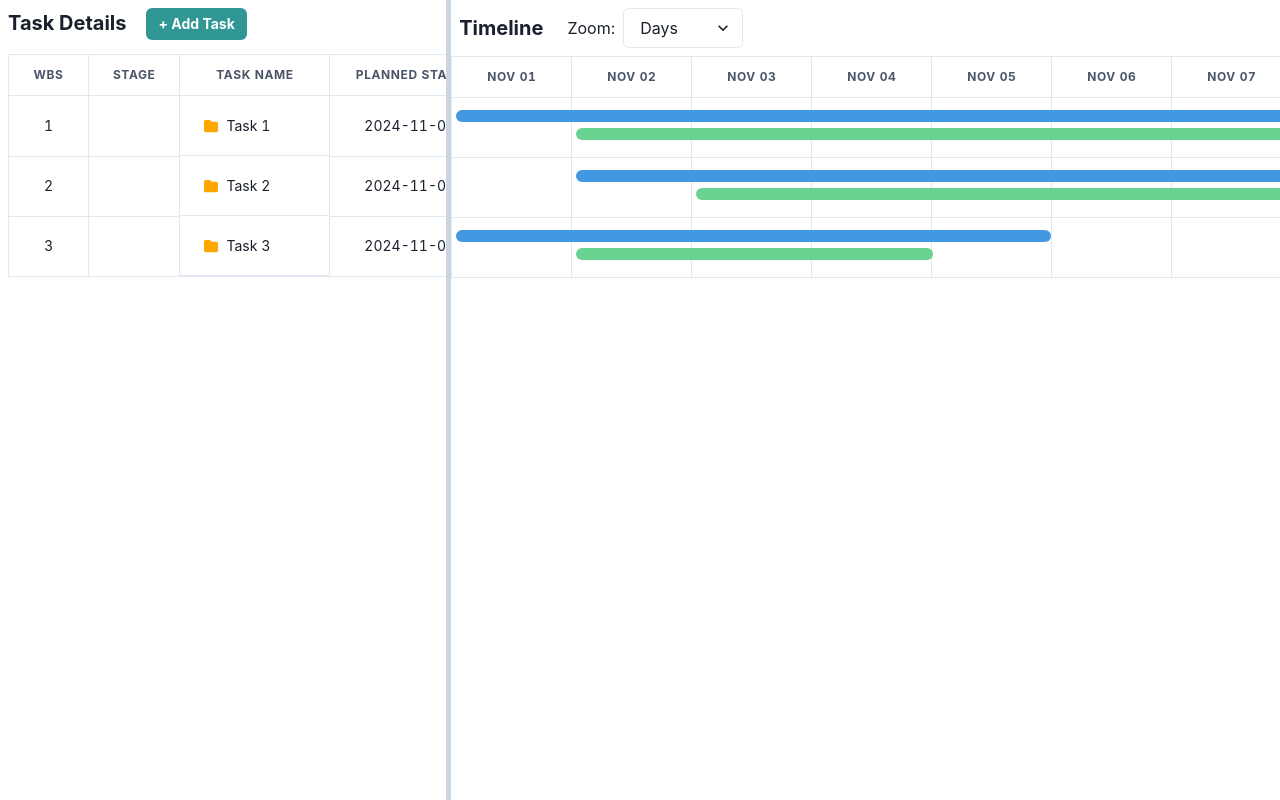
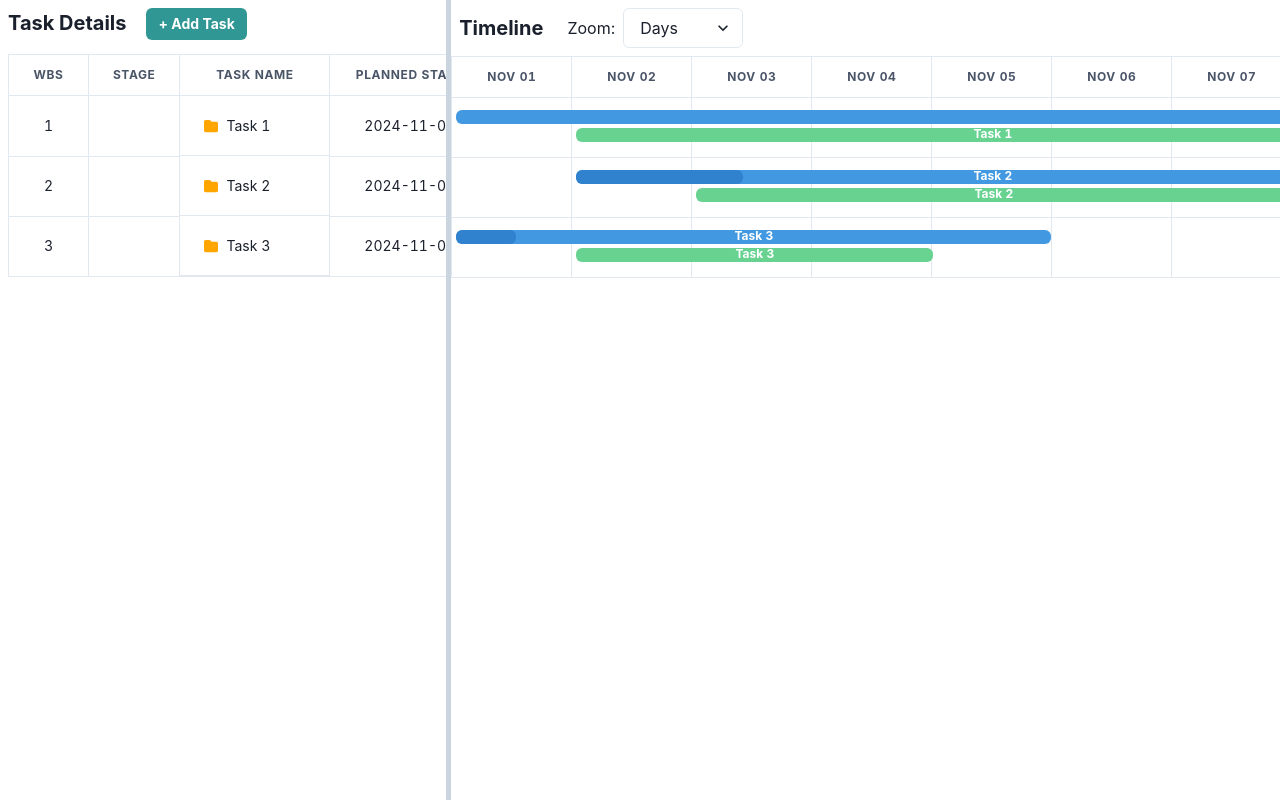
Before and after one commit to Mohankumar-21/my-gantt-chart-app, a React (Create React App) app: page / in a window 1280 px wide. Built offline with nearby package versions, Linux system fonts and the light colour scheme.

Commit message:
fifth commit

```diff
--- a/package.json
+++ b/package.json
@@ -15,8 +15,10 @@
     "@types/jest": "^28.1.8",
     "@types/node": "^12.20.55",
     "framer-motion": "^11.11.11",
+    "loadsh": "^0.0.4",
     "react": "^18.3.1",
     "react-dom": "^18.3.1",
+    "react-draggable": "^4.4.6",
     "react-icons": "^3.11.0",
     "react-scripts": "^5.0.1",
     "web-vitals": "^2.1.4"
--- a/src/App.tsx
+++ b/src/App.tsx
@@ -1,12 +1,15 @@
 import React, { useState, useEffect, useRef } from "react";
+import Draggable, { DraggableEvent, DraggableData } from "react-draggable";
+import { ChevronRightIcon } from "@chakra-ui/icons";
+import { IoMdArrowDropup } from "react-icons/io";
 import { FontAwesomeIcon } from "@fortawesome/react-fontawesome";
 import {
   faPlus,
   faFolder,
   faFolderOpen,
- faFile,
   faFileAlt,
 } from "@fortawesome/free-solid-svg-icons";
+import { throttle } from "lodash";
 
 import {
   Box,
@@ -49,6 +52,7 @@ interface Task {
   actualDuration?: string;
   dependency: string;
   risk: string;
+  inlineProgress?: number;
   progress: number;
   role?: string;
   type: string;
@@ -68,6 +72,7 @@ const tasks: Task[] = [
     stage: "DR-1",
     dependency: "None",
     risk: "Low",
+    inlineProgress: 0,
     type: "project",
     progress: 20,
     subtasks: [
@@ -111,6 +116,7 @@ const tasks: Task[] = [
     duration: "6 days",
     type: "project",
     stage: "DR-1",
+    inlineProgress: 20,
     dependency: "None",
     risk: "Medium",
     progress: 50,
@@ -132,6 +138,34 @@ const tasks: Task[] = [
       {
         id: "2.2",
         name: "Subtask 2.2",
+        plannedStart: "2024-11-01",
+        plannedEnd: "2024-11-05",
+        actualStart: "2024-11-02",
+        actualEnd: "2024-11-03",
+        duration: "5 days",
+        stage: "DR-1",
+        dependency: "None",
+        risk: "Low",
+        type: "task",
+        progress: 20,
+      },
+      {
+        id: "2.3",
+        name: "Subtask 2.3",
+        plannedStart: "2024-11-01",
+        plannedEnd: "2024-11-07",
+        actualStart: "2024-11-02",
+        actualEnd: "2024-11-06",
+        duration: "5 days",
+        stage: "DR-1",
+        dependency: "None",
+        risk: "Low",
+        type: "task",
+        progress: 20,
+      },
+      {
+        id: "2.4",
+        name: "Subtask 2.4",
         plannedStart: "2024-11-01",
         plannedEnd: "2024-11-07",
         actualStart: "2024-11-02",
@@ -156,6 +190,7 @@ const tasks: Task[] = [
     duration: "4 days",
     dependency: "Task 1",
     risk: "High",
+    inlineProgress: 10,
     stage: "DR-1",
     progress: 80,
     subtasks: [
@@ -195,42 +230,70 @@ const generateDateRange = (
   startDate: string,
   endDate: string,
   zoomLevel: string
-) => {
+): string[] => {
   const start = new Date(startDate);
   const end = new Date(endDate);
   const dates: string[] = [];
 
+  // Create a clone of the start date
+  let currentDate = new Date(start);
+
   switch (zoomLevel) {
     case "days":
-      for (let dt = start; dt <= end; dt.setDate(dt.getDate() + 1)) {
-        dates.push(dt.toISOString().split("T")[0]);
+      while (currentDate <= end) {
+        dates.push(currentDate.toISOString().split("T")[0]);
+        currentDate.setDate(currentDate.getDate() + 1);
       }
       break;
+
     case "weeks":
-      for (let dt = start; dt <= end; dt.setDate(dt.getDate() + 7)) {
-        dates.push(dt.toISOString().split("T")[0]);
+      while (currentDate <= end) {
+        dates.push(currentDate.toISOString().split("T")[0]);
+        currentDate.setDate(currentDate.getDate() + 7);
       }
       break;
+
     case "months":
-      for (let dt = start; dt <= end; dt.setMonth(dt.getMonth() + 1)) {
-        dates.push(dt.toISOString().split("T")[0]);
+      while (currentDate <= end) {
+        dates.push(currentDate.toISOString().split("T")[0]);
+        const day = currentDate.getDate();
+        currentDate.setMonth(currentDate.getMonth() + 1);
+
+        // Ensure the day doesn't overflow to the next month
+        if (currentDate.getDate() < day) {
+          currentDate.setDate(0); // Adjust to the last valid day of the month
+        }
       }
       break;
+
     case "quarters":
-      for (let dt = start; dt <= end; dt.setMonth(dt.getMonth() + 3)) {
-        dates.push(dt.toISOString().split("T")[0]);
+      while (currentDate <= end) {
+        dates.push(currentDate.toISOString().split("T")[0]);
+        const day = currentDate.getDate();
+        currentDate.setMonth(currentDate.getMonth() + 3);
+
+        // Ensure the day doesn't overflow to the next quarter
+        if (currentDate.getDate() < day) {
+          currentDate.setDate(0);
+        }
       }
       break;
+
     case "years":
-      for (let dt = start; dt <= end; dt.setFullYear(dt.getFullYear() + 1)) {
-        dates.push(dt.toISOString().split("T")[0]);
+      while (currentDate <= end) {
+        dates.push(currentDate.toISOString().split("T")[0]);
+        currentDate.setFullYear(currentDate.getFullYear() + 1);
       }
       break;
+
     default:
+      console.error("Unsupported zoom level:", zoomLevel);
       break;
   }
+
   return dates;
 };
+
 
 const TaskListPanel: React.FC<{
   width: string;
@@ -239,7 +302,14 @@ const TaskListPanel: React.FC<{
   zoomLevel: string;
   expandedTaskId: string | null;
   setExpandedTaskId: React.Dispatch<React.SetStateAction<string | null>>;
-}> = ({ selectedTaskId, onSelectTask, width, zoomLevel, expandedTaskId, setExpandedTaskId }) => {
+}> = ({
+  selectedTaskId,
+  onSelectTask,
+  width,
+  zoomLevel,
+  expandedTaskId,
+  setExpandedTaskId,
+}) => {
   const [isModalOpen, setIsModalOpen] = useState(false);
   const [newTask, setNewTask] = useState({
     name: "",
@@ -257,7 +327,6 @@ const TaskListPanel: React.FC<{
     actualDuration: 0,
     subtasks: [],
   });
-
 
   const toggleSubtasks = (taskId: string) => {
     setExpandedTaskId(expandedTaskId === taskId ? null : taskId);
@@ -656,7 +725,12 @@ const TaskListPanel: React.FC<{
               {expandedTaskId === task.id &&
                 task.subtasks &&
                 task.subtasks.map((subtask) => (
-                  <Tr key={subtask.id} bg="gray.50"  fontSize="sm">
+                  <Tr
+                    key={subtask.id}
+                    fontSize="sm"
+                    bg={selectedTaskId === task.id ? "white" : "white"}
+                    _hover={{ bg: "gray.100", cursor: "pointer" }}
+                  >
                     <Td
                       borderColor={"gray.200"}
                       borderRightWidth="1px"
@@ -682,9 +756,12 @@ const TaskListPanel: React.FC<{
                       display={"flex"}
                       alignItems={"center"}
                       marginLeft={"10px"}
-
-                    >
-                      <FontAwesomeIcon color="blue" icon={faFileAlt}    style={{ marginRight: "8px" }}  />
+                    >
+                      <FontAwesomeIcon
+                        color="blue"
+                        icon={faFileAlt}
+                        style={{ marginRight: "8px" }}
+                      />
                       {subtask.name}
                     </Td>
                     <Td
@@ -1105,19 +1182,63 @@ const TimelinePanel: React.FC<{
   selectedTaskId: string;
   zoomLevel: string;
   expandedTaskId: string | null;
+  task: Task[];
+  setTask: React.Dispatch<React.SetStateAction<Task[]>>;
+
   onZoomChange: (level: string) => void;
-}> = ({ zoomLevel, onZoomChange, width, selectedTaskId, expandedTaskId }) => {
+}> = ({
+  zoomLevel,
+  onZoomChange,
+  width,
+  selectedTaskId,
+  expandedTaskId,
+  task,
+  setTask,
+}) => {
   const startDates = tasks.map((task) => new Date(task.plannedStart).getTime());
   const endDates = tasks.map((task) => new Date(task.plannedEnd).getTime());
 
   const minDate = new Date(Math.min(...startDates));
   const maxDate = new Date(Math.max(...endDates));
+
+
+  const handleProgressChange = (value: number, taskId: string) => {
+    setTask((prevTasks) =>
+      prevTasks.map((task) =>
+        task.id === taskId ? { ...task, inlineProgress: value } : task
+      )
+    );
+  };
+
+
+
 
   const dateRange = generateDateRange(
     minDate.toISOString().split("T")[0],
     maxDate.toISOString().split("T")[0],
     zoomLevel
   );
+
+  const handleDragStop = (taskId: string, offsetX: number) => {
+    const daysMoved = Math.round(offsetX / 120);
+
+    const updatedTasks = tasks.map((task) => {
+      if (task.id === taskId) {
+        const newStartDate = new Date(
+          new Date(task.actualStart).getTime() + daysMoved * 86400000
+        );
+        const newEndDate = new Date(
+          new Date(task.actualEnd).getTime() + daysMoved * 86400000
+        );
+        return {
+          ...task,
+          actualStart: newStartDate.toISOString(),
+          actualEnd: newEndDate.toISOString(),
+        };
+      }
+      return task;
+    });
+  };
 
   const getYearRow = () => {
     return Array.from(
@@ -1136,13 +1257,7 @@ const TimelinePanel: React.FC<{
     });
   };
 
-  const formatDate = (date: Date) => {
-    const options: Intl.DateTimeFormatOptions = {
-      day: "2-digit",
-      month: "short",
-    };
-    return date.toLocaleDateString("en-US", options);
-  };
+
 
   const renderDateRow = () => {
     const startYear = new Date(minDate).getFullYear();
@@ -1329,15 +1444,25 @@ const TimelinePanel: React.FC<{
       );
     }
   };
-
-  const getDaysInYear = (year: number) => {
-    return year % 4 === 0 && (year % 100 !== 0 || year % 400 === 0) ? 366 : 365;
-  };
-
-  // const getDate = (date: string | number | Date) => {
-  //   const d = new Date(date);
-  //   return `${d.getDate()}/${d.getMonth() + 1}/${d.getFullYear()}`;
-  // };
+  const handleDrag = throttle((e: any, data: { x: number }, taskId: string) => {
+    const newProgress = Math.min(Math.max(data.x / 120, 0), 1);
+    handleProgressChange(newProgress * 100, taskId);
+  }, 50);
+
+  const gradientWidth = `${task.map((task) => task.inlineProgress)}%`;
+  const gradientStyle = {
+    background: `linear-gradient(to right, #4fd1c5 0%, #68d391 ${gradientWidth}%, #edf2f7 ${gradientWidth}%, #edf2f7 100%)`,
+  };
+
+  const calculateBarWidth = (
+    startIdx: number,
+    endIdx: number,
+    totalUnits: number
+  ): string => {
+    const unitWidth = 100 / totalUnits;
+    return `${(endIdx - startIdx + 1) * unitWidth}%`;
+  };
+
 
   return (
     <Box width={width} pe={2} py={2} overflowY="auto" height="100vh">
@@ -1380,11 +1505,12 @@ const TimelinePanel: React.FC<{
               (actualEndIdx - actualStartIdx + 1) * 100
             }%`;
 
+
+
+
             return (
               <React.Fragment key={task.id}>
-                <Tr
-                  bg={selectedTaskId === task.id ? "blue.100" : "white"}
-                >
+                <Tr bg={selectedTaskId === task.id ? "blue.100" : "white"}>
                   {dateRange.map((date, idx) => (
                     <Td
                       borderColor={"gray.200"}
@@ -1402,7 +1528,6 @@ const TimelinePanel: React.FC<{
                               <Text fontWeight="bold" mb={1}>
                                 {task.name}
                               </Text>
-
                             </Box>
                           }
                           aria-label="Task Details"
@@ -1411,41 +1536,97 @@ const TimelinePanel: React.FC<{
                           openDelay={0}
                           closeDelay={0}
                         >
+                          <Box
+                            position="absolute"
+                            top="20%"
+                            cursor={"pointer"}
+                            left={1}
+                            width={plannedBarWidth}
+                          >
+
                             <Progress
                               position="absolute"
-                            top="20%"
-                            h="12px"
-                            cursor={"pointer"}
-                            left={1}
-                            w={plannedBarWidth}
+                              top="0"
+                              w="100%"
+                              h="14px"
+                              value={task.inlineProgress}
                               bg="blue.400"
                               borderRadius="md"
+                              style={gradientStyle}
                             />
+                            <Text
+                              position="absolute"
+                              top="50%"
+                              left="50%"
+                              transform="translateX(-50%) translateY(-20%)"
+                              color="white"
+                              fontWeight="bold"
+                              fontSize="xs"
+                            >
+                              {task.name}
+                            </Text>
+                          </Box>
                         </Tooltip>
                       )}
                       {idx === actualStartIdx && (
+                        <Draggable
+                          axis="x"
+                          grid={[120, 0]}
+                          onStop={(e, data) => handleDragStop(task.id, data.x)}
+                        >
+                          <Box
+                            position="absolute"
+                            top="50%"
+                            left={1}
+                            width={actualBarWidth}
+                            cursor={"pointer"}
+                          >
                             <Progress
                               position="absolute"
-                          top="50%"
-                          h="12px"
-                          left={1}
-                          cursor={"pointer"}
-                          w={actualBarWidth}
+                              top="0"
+                              h="14px"
+                              w="100%"
                               bg="green.300"
                               borderRadius="md"
                             />
+
+                            <Text
+                              position="absolute"
+                              top="50%"
+                              left="50%"
+                              transform="translateX(-50%) translateY(-20%)"
+                              color="white"
+                              fontWeight="bold"
+                              fontSize="xs"
+                            >
+                              {task.name}
+                            </Text>
+                          </Box>
+                        </Draggable>
                       )}
                     </Td>
                   ))}
                 </Tr>
 
-                {expandedTaskId === task.id && task.subtasks?.map((subtask) => (
-                  <Tr key={subtask.id} bg="gray.50">
+                {expandedTaskId === task.id &&
+                  task.subtasks?.map((subtask) => (
+                    <Tr
+                      key={subtask.id}
+                      bg={selectedTaskId === task.id ? "white" : "white"}
+                    >
                       {dateRange.map((date, idx) => {
-                           const plannedsubStartIdx = dateRange.indexOf(subtask.plannedStart);
-                           const plannedsubEndIdx = dateRange.indexOf(subtask.plannedEnd);
-                           const actualsubStartIdx = dateRange.indexOf(subtask.actualStart);
-                           const actualsubEndIdx = dateRange.indexOf(subtask.actualEnd);
+                        const plannedsubStartIdx = dateRange.indexOf(
+                          subtask.plannedStart
+                        );
+                        const plannedsubEndIdx = dateRange.indexOf(
+                          subtask.plannedEnd
+                        );
+                        const actualsubStartIdx = dateRange.indexOf(
+                          subtask.actualStart
+                        );
+                        const actualsubEndIdx = dateRange.indexOf(
+                          subtask.actualEnd
+                        );
                         const plannedsubBarWidth = `${
                           (plannedsubEndIdx - plannedsubStartIdx + 1) * 100
                         }%`;
@@ -1470,7 +1651,6 @@ const TimelinePanel: React.FC<{
                                     <Text fontWeight="bold" mb={1}>
                                       {subtask.name}
                                     </Text>
-
                                   </Box>
                                 }
                                 aria-label="Task Details"
@@ -1479,29 +1659,75 @@ const TimelinePanel: React.FC<{
                                 openDelay={0}
                                 closeDelay={0}
                               >
+                                <Box
+                                  position="absolute"
+                                  top="20%"
+                                  cursor={"pointer"}
+                                  left={1}
+                                  width={plannedsubBarWidth}
+                                >
                                   <Progress
                                     position="absolute"
                                     top="20%"
-                            h="12px"
+                                    h="14px"
                                     cursor={"pointer"}
                                     left={1}
-                            w={plannedsubBarWidth}
+                                    w="100%"
                                     bg="purple.400"
                                     borderRadius="md"
                                   />
+                                  <Text
+                                    position="absolute"
+                                    top="50%"
+                                    left="50%"
+                                    transform="translateX(-50%) translateY(-20%)"
+                                    color="white"
+                                    fontWeight="bold"
+                                    fontSize="xs"
+                                  >
+                                    {subtask.name}
+                                  </Text>
+                                </Box>
                               </Tooltip>
                             )}
                             {idx === actualsubStartIdx && (
+                              <Draggable
+                                axis="x"
+                                grid={[120, 0]}
+                                onStop={(e, data) =>
+                                  handleDragStop(subtask.id, data.x)
+                                }
+                              >
+                                <Box
+                                  position="absolute"
+                                  top="50%"
+                                  cursor={"pointer"}
+                                  left={1}
+                                  width={actualsubBarWidth}
+                                >
                                   <Progress
                                     position="absolute"
                                     top="50%"
-                          h="12px"
+                                    h="14px"
                                     left={1}
                                     cursor={"pointer"}
-                          w={actualsubBarWidth}
+                                    w="100%"
                                     bg="yellow.400"
                                     borderRadius="md"
                                   />
+                                  <Text
+                                    position="absolute"
+                                    top="50%"
+                                    left="50%"
+                                    transform="translateX(-50%) translateY(-20%)"
+                                    color="white"
+                                    fontWeight="bold"
+                                    fontSize="xs"
+                                  >
+                                    {subtask.name}
+                                  </Text>
+                                </Box>
+                              </Draggable>
                             )}
                           </Td>
                         );
@@ -1523,6 +1749,11 @@ const App: React.FC = () => {
   const [selectedTaskId, setSelectedTaskId] = useState<string>("");
   const [zoomLevel, setZoomLevel] = useState<string>("days");
   const [expandedTaskId, setExpandedTaskId] = useState<string | null>(null);
+  const [task, setTask] = useState<Task[]>([]);
+
+  useEffect(() => {
+    setTask(tasks);
+  }, []);
 
   const handleMouseUp = () => {
     setIsDragging(false);
@@ -1530,10 +1761,11 @@ const App: React.FC = () => {
 
 const handleMouseMove = (event: MouseEvent) => {
   if (isDragging) {
-      const newWidth = `${event.clientX - 20}px`;
+    const newWidth = Math.min(Math.max(event.clientX - 20, 150), window.innerWidth - 200) + "px";
     setPanelWidth(newWidth);
   }
 };
+
 
   const handleMouseDown = () => {
     setIsDragging(true);
@@ -1575,12 +1807,11 @@ const App: React.FC = () => {
         zoomLevel={zoomLevel}
         onZoomChange={setZoomLevel}
         expandedTaskId={expandedTaskId}
+        task={task}
+        setTask={setTask}
       />
     </Flex>
   );
 };
 
 export default App;
-function setExpandedTaskId(arg0: string | null) {
-  throw new Error("Function not implemented.");
-}
```
Also changed, not shown: 1 other file (tests, documents, lock files or other folders). Lines whose indentation alone changed are shown as unchanged.
